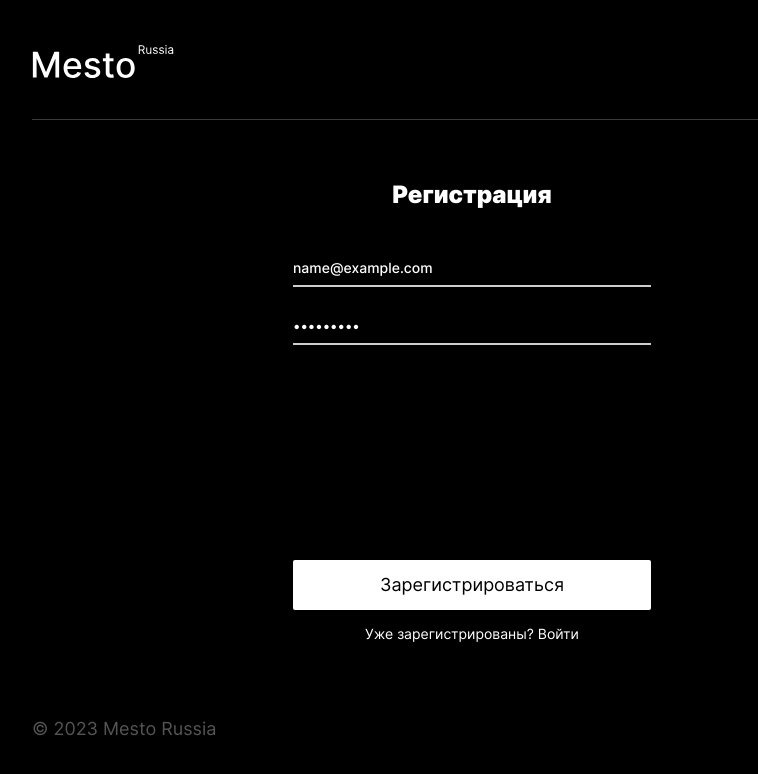
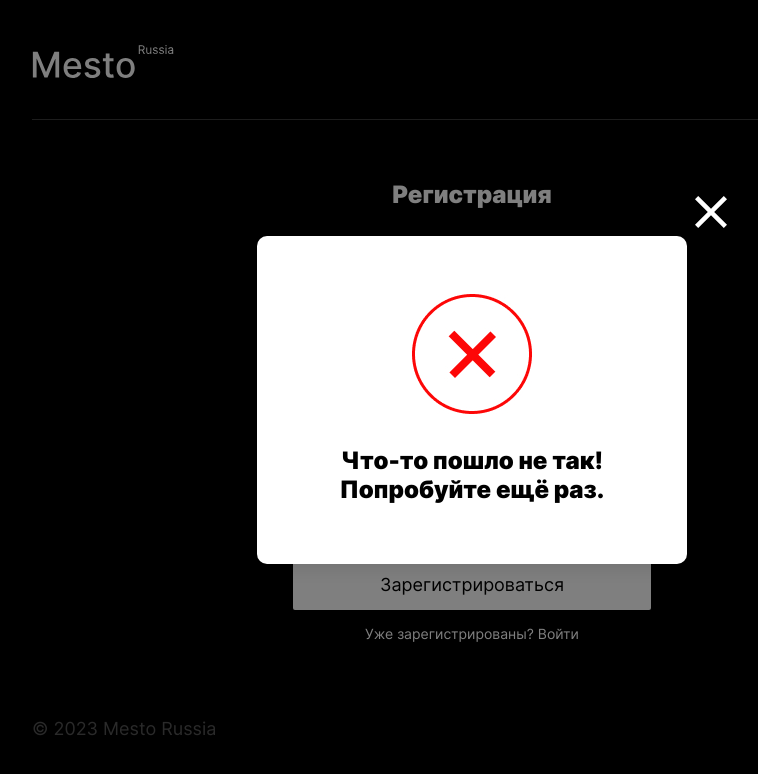
Before and after one commit to SvetAlexa/react-mesto-auth, a React (Create React App) app: page /sign-up in a window 1280 px wide. Both pictures are taken after typing "name@example.com", "Sample123" into the empty fields and a click on the button "Зарегистрироваться". Shown: the top 774 px of the page, without its empty margins (168-926 px from the left). Built offline with nearby package versions, Linux system fonts and the light colour scheme; no server answers.

Commit message:
добавить компонент InfoTooltip, который информирует об успешной или нет регистрации

```diff
--- /dev/null
+++ b/src/blocks/popup/__infotooltop-img/popup__infotooltop-img.css
@@ -0,0 +1,5 @@
+.popup__infotooltop-img {
+    width: 120px;
+    height: 120px;
+    padding-top: 24px;
+}
--- /dev/null
+++ b/src/blocks/popup/__infotooltop-title/popup__infotooltop-title.css
@@ -0,0 +1,11 @@
+.popup__infotooltop-title {
+    margin: 0;
+    padding-top: 32px;
+    padding-bottom: 23px;
+    font-family: 'Inter', 'Arial', sans-serif;
+    font-size: 24px;
+    font-weight: 900;
+    font-style: normal;
+    line-height: 29px;
+    text-align: center;
+}
--- a/src/components/App.jsx
+++ b/src/components/App.jsx
@@ -11,6 +11,7 @@ import ImagePopup from "./ImagePopup";
 import PageNotFound from "./PageNotFound";
 import Register from "./Register";
 import Login from "./Login";
+import InfoTooltip from "./InfoTooltip";
 import ProtectedRoute from "./ProtectedRoute";
 import { CurrentUserContext } from "../contexts/CurrentUserContext";
 import api from "../utils/api"
@@ -22,6 +23,7 @@ function App() {
   const [isEditAvatarPopupOpen, setIsEditAvatarPopupOpen] = useState(false);
   const [isImagePopupOpen, setIsImagePopupOpen] = useState(false);
   const [isDeletePopupOpen, setIsDeletePopupOpen] = useState({ isOpen: false, cards: {} });
+  const [isInfoTooltipOpen, setIsInfoTooltipOpen] = useState(false);
 
   const [selectedCard, setSelectedCard] = useState(null);
 
@@ -32,6 +34,8 @@ function App() {
   const [isLoading, setIsLoading] = useState(false);
 
   const [loggedIn, setLoggedIn] = useState(false);
+
+  const [registerStatus, setRegisterStatus] = useState({ status: false, title: '' });
 
   const navigate = useNavigate();
 
@@ -91,6 +95,7 @@ function App() {
     setIsEditAvatarPopupOpen(false);
     setIsImagePopupOpen(false);
     setIsDeletePopupOpen({ isOpen: false, cards: {} })
+    setIsInfoTooltipOpen(false)
     document.removeEventListener('keydown', handleEscClick)
   }
 
@@ -194,7 +199,7 @@ function App() {
               loggedIn={loggedIn}
             />
           } />
-          <Route path='/sign-up' element={<Register />} />
+          <Route path='/sign-up' element={<Register setRegisterStatus={setRegisterStatus} setIsInfoTooltipOpen={setIsInfoTooltipOpen} />} />
           <Route path='/sign-in' element={<Login onLogin={handleLogin} />} />
           <Route path='*' element={<PageNotFound />} />
         </Routes>
@@ -231,6 +236,12 @@ function App() {
         onClose={closeAllPopups}
         onOverlay={handleOverlayClick}
       />
+      <InfoTooltip
+      isOpen={isInfoTooltipOpen}
+      onClose={closeAllPopups}
+      onOverlay={handleOverlayClick}
+      registerStatus={registerStatus}
+      />
     </CurrentUserContext.Provider>
   );
 }
--- /dev/null
+++ b/src/components/InfoTooltip.jsx
@@ -0,0 +1,17 @@
+import RegisterOk from "../images/RegisterOk.jpg";
+import RegisterCancel from '../images/RegisterCancel.jpg'
+
+export default function InfoTooltip({ isOpen, registerStatus, onClose, onOverlay }) {
+
+    return (
+        <div className={`popup ${isOpen ? 'popup_is-opened' : ''}`}
+            onClick={onOverlay}>
+            <div className="popup__container">
+                <button type="button" className="popup__close-button" onClick={onClose}></button>
+                <img className="popup__infotooltop-img" src={registerStatus.status ? RegisterOk : RegisterCancel} alt={registerStatus ? 'регистрация прошла успешно'
+                    : 'что-то пошло не так'} />
+                <h2 className="popup__infotooltop-title">{registerStatus.title}</h2>
+            </div>
+        </div>
+    )
+}
--- a/src/components/Register.jsx
+++ b/src/components/Register.jsx
@@ -3,7 +3,7 @@ import { useState } from "react";
 import { Link, useNavigate } from "react-router-dom";
 import * as auth from '../utils/auth';
 
-export default function Register() {
+export default function Register({ setRegisterStatus, setIsInfoTooltipOpen }) {
 
     const [formValue, setFormValue] = useState({
         email: '',
@@ -27,9 +27,20 @@ export default function Register() {
             .then((data) => {
                 console.log(data)
                 navigate('/sign-in', { replace: true });
+                setRegisterStatus({
+                    status: true,
+                    title: 'Вы успешно зарегистрировались!'
+                })
             })
             .catch((err) => {
                 console.error(`Произошла ошибка: ${err}`)
+                setRegisterStatus({
+                    status: false,
+                    title: 'Что-то пошло не так! Попробуйте ещё раз.'
+                })
+            })
+            .finally(() => {
+                setIsInfoTooltipOpen(true)
             })
     }
 
--- a/src/index.css
+++ b/src/index.css
@@ -61,6 +61,8 @@
 @import url(./blocks/popup/__figure/popup__figure.css);
 @import url(./blocks/popup/__image/popup__image.css);
 @import url(./blocks/popup/__caption/popup__caption.css);
+@import url(./blocks/popup/__infotooltop-img/popup__infotooltop-img.css);
+@import url(./blocks/popup/__infotooltop-title/popup__infotooltop-title.css);
 
 @import url(./blocks/error/error.css);
 
```
Also changed, not shown: src/images/RegisterCancel.jpg (added), src/images/RegisterOk.jpg (added).
